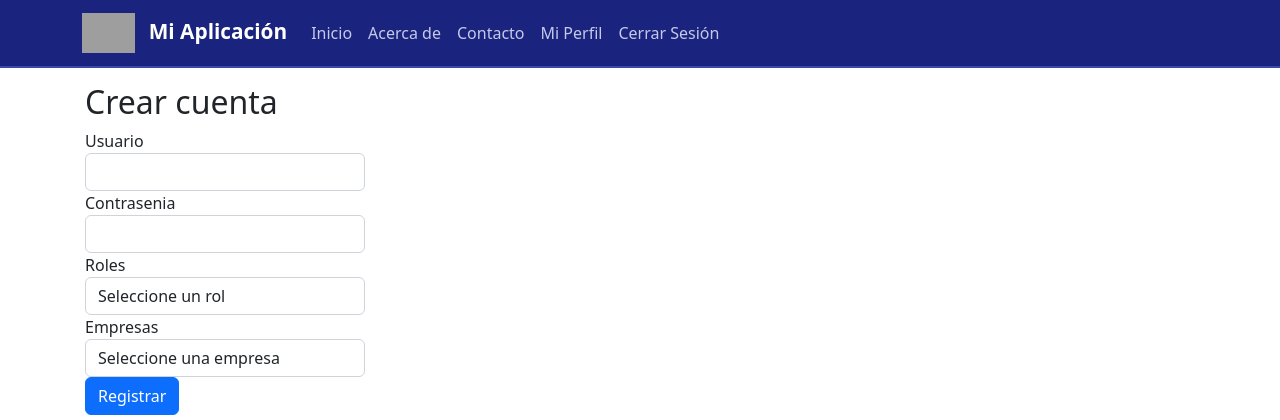
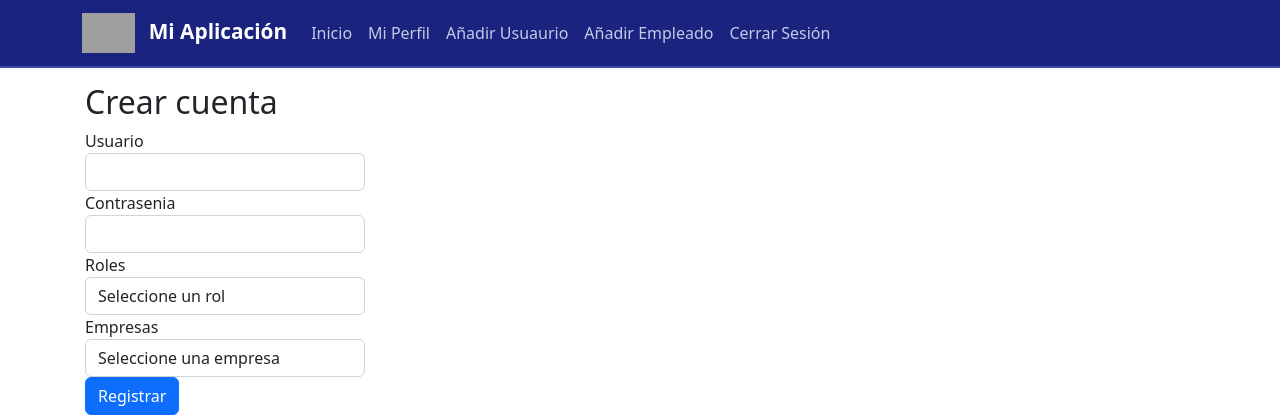
Before and after one commit to Oscarsalin12/Proyecto_Estadias, an ASP.NET MVC app: page /Auth/Account in a window 1280 px wide. Shown: the top 420 px of the page. Run offline with ASP.NET Core 8 and stand-ins for ASP.NET MVC 5, Linux system fonts and the light colour scheme; the visitor is signed in with stand-in values (Sample User, id 1); the project's own start-up code is not run, and a stand-in starts its controllers and pages; some libraries are stand-ins or nearby versions; grey boxes are pictures that could not be loaded.

Commit message:
mejoras menores

```diff
--- a/Proyecto_Estadias/Controllers/AuthController.cs
+++ b/Proyecto_Estadias/Controllers/AuthController.cs
@@ -87,6 +87,7 @@ namespace Proyecto_Estadias.Controllers
         #region Crear usuarios
         [HttpGet]
         [ExceptionFilter]
+
         public ActionResult Account()
         {
             ViewBag.Roles = new
--- a/Proyecto_Estadias/Services/EmpleadoServices.cs
+++ b/Proyecto_Estadias/Services/EmpleadoServices.cs
@@ -47,13 +47,12 @@ namespace Proyecto_Estadias.Services
             db.SaveChanges();
         }
 
-
         private int CalcularDiasVacaciones(int anios)
         {
             if (anios <= 0) return 0;
             if (anios == 1) return 12;
-            int dias = 6 + (anios - 1) * 2;
-            return Math.Min(dias, 20);
+            int dias = 12 + (anios - 1) * 2;
+            return Math.Min(dias, 30);
         }
         #endregion
         public void ActualizarEmpleado(Empleados empleado)
--- a/Proyecto_Estadias/Views/Auth/Perfil.cshtml
+++ b/Proyecto_Estadias/Views/Auth/Perfil.cshtml
@@ -15,4 +15,6 @@
             @Html.ActionLink(empresa.Nombre, "EmpleadosPorEmpresa", "Auth", new { id = empresa.Id }, null)
         </li>
     }
+
+
 </ul>
--- a/Proyecto_Estadias/Views/Shared/_Layout.cshtml
+++ b/Proyecto_Estadias/Views/Shared/_Layout.cshtml
@@ -25,16 +25,13 @@
                     <li class="nav-item">
                         @Html.ActionLink("Inicio", "Index", "Home", null, new { @class = "nav-link" })
                     </li>
-                    <li class="nav-item">
-                        @Html.ActionLink("Acerca de", "About", "Home", null, new { @class = "nav-link" })
-                    </li>
-                    <li class="nav-item">
-                        @Html.ActionLink("Contacto", "Contact", "Home", null, new { @class = "nav-link" })
-                    </li>
+
 
                     @if (User.Identity.IsAuthenticated)
                     {
                         <li>@Html.ActionLink("Mi Perfil", "Perfil", "Auth", null, new { @class = "nav-link" })</li>
+                        <li>@Html.ActionLink("Añadir Usuaurio", "Account", "Auth", null, new { @class = "nav-link" })</li>
+                        <li>@Html.ActionLink("Añadir Empleado", "InsertarEmpleado", "Empleados", null, new { @class = "nav-link" })</li>
                         <li>@Html.ActionLink("Cerrar Sesión", "Logout", "Auth", null, new { @class = "nav-link" })</li>
                     }
                     else
@@ -52,7 +49,7 @@
         @RenderBody()
         <hr />
         <footer>
-            <p>&copy; @DateTime.Now.Year - Mi aplicación ASP.NET</p>
+            <p>&copy; @DateTime.Now.Year,@DateTime.Now.Month - Mi aplicación ASP.NET</p>
         </footer>
     </div>
 
```
